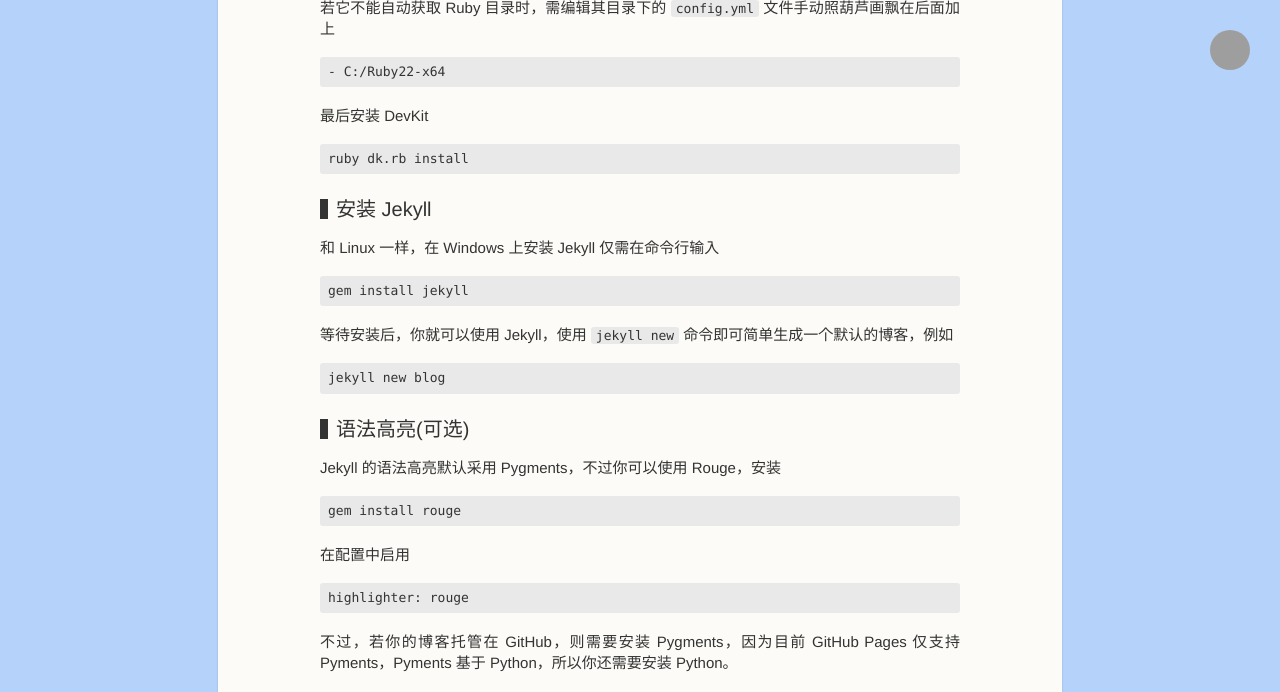
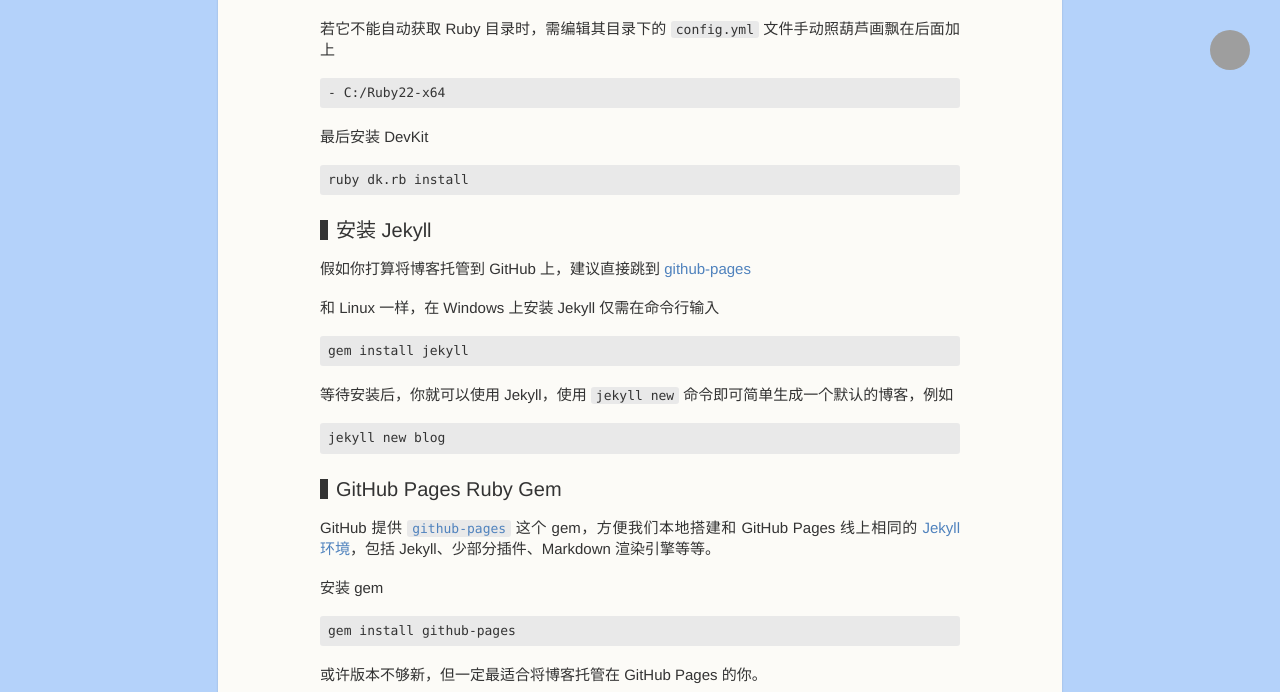
Before and after one commit to fooleap/fooleap.github.io, a Jekyll site: the page built from _posts/2015-05-27-run-jekyll-on-windows.md, in a window 1280 px wide and 1400 px high, scrolled down 1114 px. Shown: the top 692 px of the window. Built offline with Jekyll 4.4.1, drawn with Linux system fonts in a browser that asks for light colours; comment, search, counter and statistics services are not loaded; some of the changed text lies outside the part shown; grey boxes are pictures that could not be loaded.

Commit message:
update run jekyll on windows

```diff
--- a/_posts/2015-05-27-run-jekyll-on-windows.md
+++ b/_posts/2015-05-27-run-jekyll-on-windows.md
@@ -42,6 +42,8 @@
 
 ##安装 Jekyll
 
+假如你打算将博客托管到 GitHub 上，建议直接跳到 [github-pages](#github-pages-ruby-gem)
+
 和 Linux 一样，在 Windows 上安装 Jekyll 仅需在命令行输入
 
     gem install jekyll
@@ -50,26 +52,35 @@
 
     jekyll new blog
 
+##GitHub Pages Ruby Gem
+
+GitHub 提供 [`github-pages`](https://github.com/github/pages-gem) 这个 gem，方便我们本地搭建和 GitHub Pages 线上相同的 [Jekyll 环境](https://pages.github.com/versions/)，包括 Jekyll、少部分插件、Markdown 渲染引擎等等。
+
+安装 gem
+
+    gem install github-pages
+
+或许版本不够新，但一定最适合将博客托管在 GitHub Pages 的你。
+
+
 ##语法高亮(可选)
 
-Jekyll 的语法高亮默认采用 Pygments，不过你可以使用 Rouge，安装
+若你的博客托管在 GitHub，需要安装 Python。到 [Python Releases for Windows](https://www.python.org/downloads/windows/) 按需下载 Python 2，安装时和 Ruby 一样，如图注意勾选设置环境变量的选项。
+
+![Python 设置环境变量]({{site.IMG_PATH}}/run-jekyll-on-windows-02.png)
+▲Python 设置环境变量
+
+在配置中启用
+
+    highlighter: pygments
+
+你也可以使用 Rouge，安装
 
     gem install rouge
 
 在配置中启用
 
     highlighter: rouge
-
-不过，若你的博客托管在 GitHub，则需要安装 Pygments，因为目前 GitHub Pages 仅支持 Pyments，Pyments 基于 Python，所以你还需要安装 Python。
-
-首先到 [Python Releases for Windows](https://www.python.org/downloads/windows/) 按需下载 Python 2，安装时和 Ruby 一样，如图注意勾选设置环境变量的选项。
-
-![Python 设置环境变量]({{site.IMG_PATH}}/run-jekyll-on-windows-02.png)
-▲Python 设置环境变量
-
-Python 目前安装包集成 pip（类似于 gem 之于 Ruby），可以直接安装 `pygments`
-
-    pip install pygments
 
 ##安装 wdm（可选）
 
@@ -97,4 +108,5 @@
 **本文历史**
 
 * 2015年05月26日 完成初稿
-* 2015年05月27日 加入 pygment 安装说明
+* 2015年05月27日 加入语法高亮
+* 2015年06月03日 GitHub Pages Gem
```
